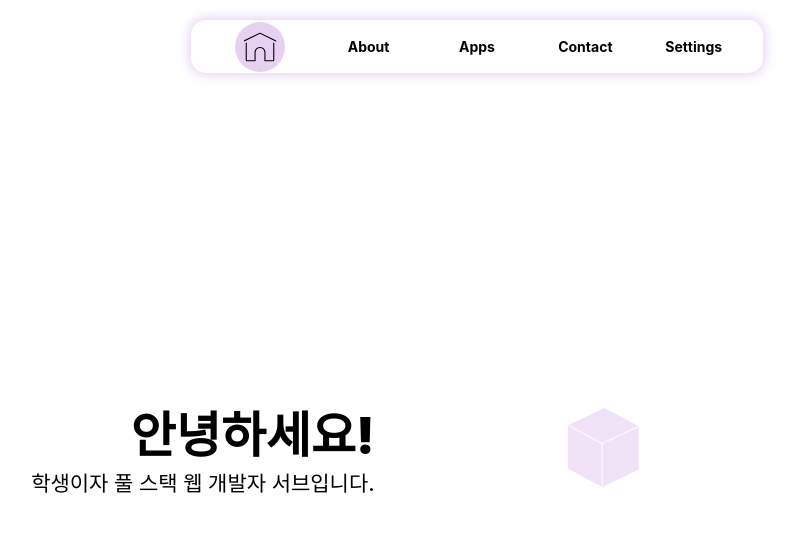
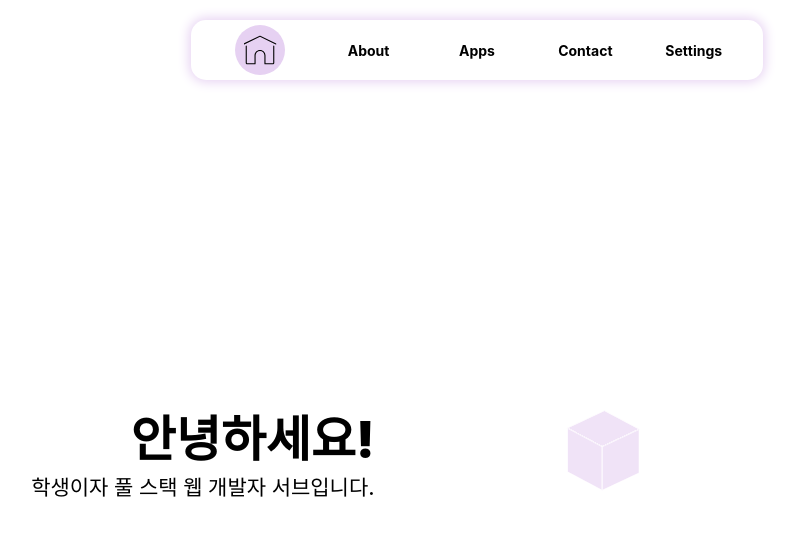
Before and after one commit to p-sw/ProfilePage, a Next.js app in the folder frontendts/: page / in a window 1280 px wide. Shown: the top 536 px of the page, without its empty margins (163-962 px from the left). Built offline with nearby package versions, Linux system fonts and the light colour scheme; a web font is replaced by a local one.

Commit message:
Fixed navigation design

```diff
--- a/frontendts/styles/navigation.module.scss
+++ b/frontendts/styles/navigation.module.scss
@@ -35,7 +35,7 @@ $nav-lower-px: 50px;
     align-items: center;
     justify-content: center;
 
-    padding: 0 30px;
+    padding: 5px 30px;
     @include mini {
       padding: 0 10px;
     }
```
